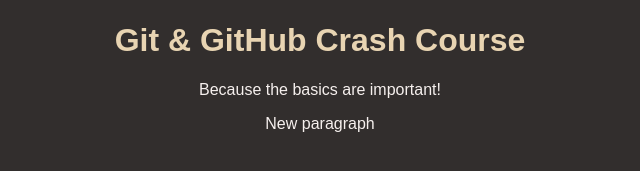
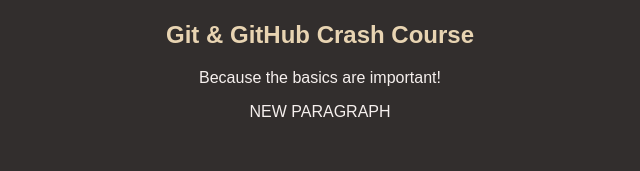
Before and after one commit to darkobjelicic/github-actions, a plain HTML site: page index.html in a window 1280 px wide. Shown: the part 147-318 px from the top of the page, without its empty margins (320-960 px from the left). Drawn offline with Linux system fonts and the light colour scheme.

Commit message:
minor changes

```diff
--- a/index.html
+++ b/index.html
@@ -4,13 +4,15 @@
     <meta charset="UTF-8" />
     <meta http-equiv="X-UA-Compatible" content="IE=edge" />
     <meta name="viewport" content="width=device-width, initial-scale=1.0" />
-    <title>Git & GitHub Crash Course</title>
+    <title>Git & GitHub Advanced Course</title>
     <link rel="stylesheet" href="styles.css" />
   </head>
   <body>
-    <img id="logo" src="logo.png" alt="A logo that contains the word 'Git'" />
-    <h1>Git & GitHub Crash Course</h1>
-    <p>Because the basics are important!</p>
-    <p>New paragraph</p>
+    <section>
+      <img id="logo" src="logo.png" alt="A logo that contains the word 'Git'" />
+      <h1>Git & GitHub Crash Course</h1>
+      <p>Because the basics are important!</p>
+      <p>NEW PARAGRAPH</p>
+    </section>
   </body>
 </html>
```
